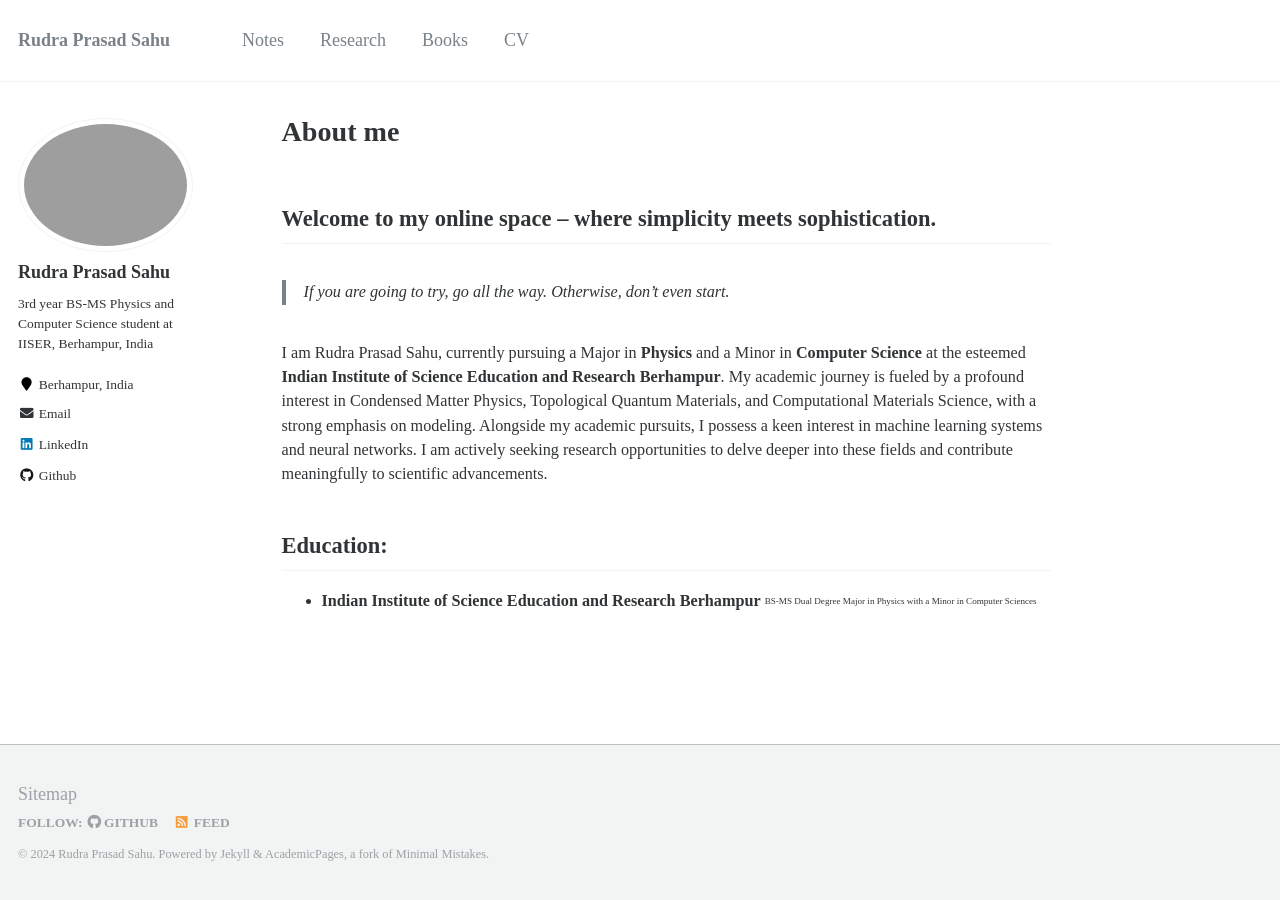
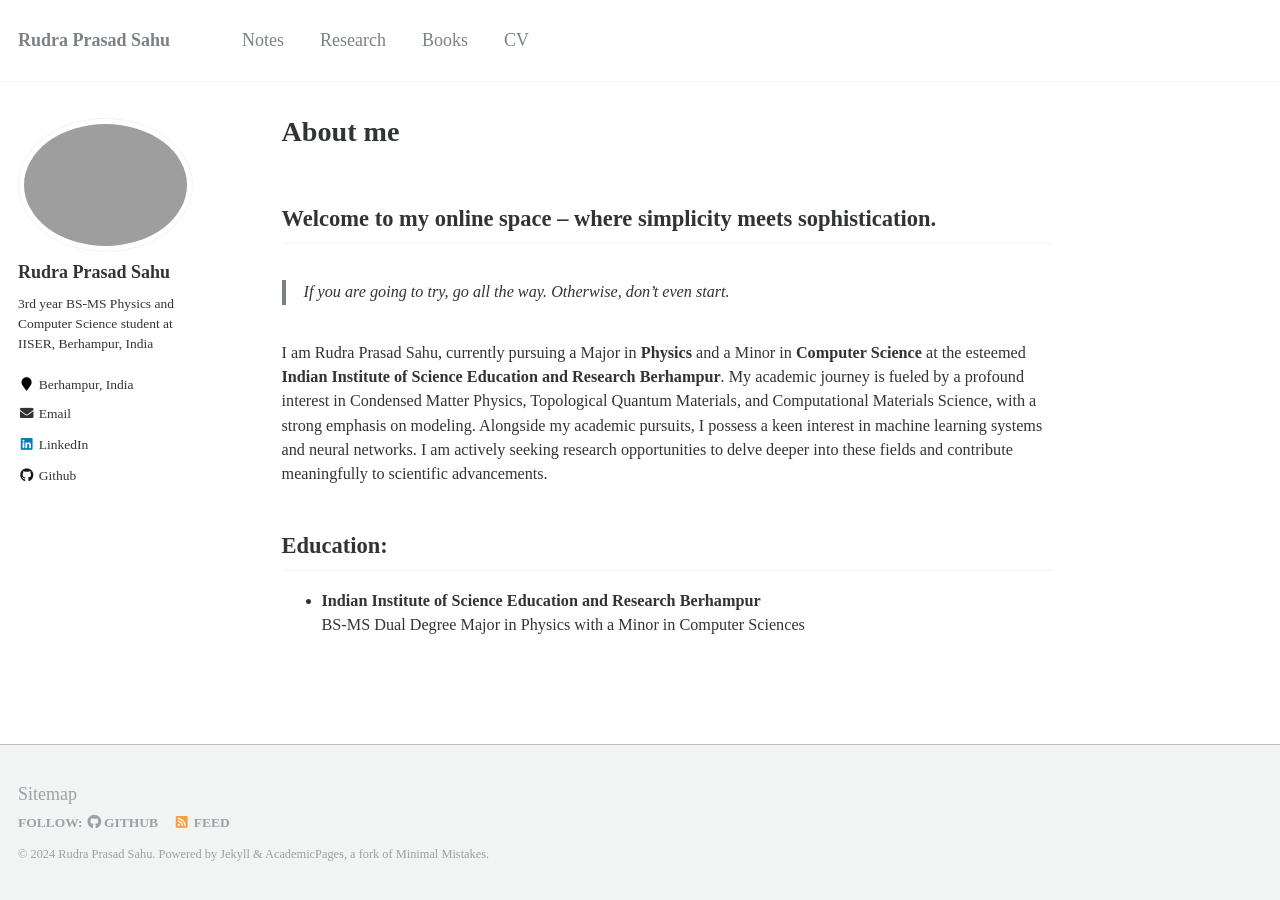
Before and after one commit to rudraprsd/rudraprsd.github.io, a Jekyll site: the page built from _pages/about.md, in a window 1280 px wide. Built offline with Jekyll 4.4.1, drawn with Linux system fonts in a browser that asks for light colours.

```diff
--- a/_pages/about.md
+++ b/_pages/about.md
@@ -17,5 +17,5 @@ I am Rudra Prasad Sahu, currently pursuing a Major in **Physics** and a Minor in
 Education:
 -------
 
-* **Indian Institute of Science Education and Research Berhampur**
-    <sub><sup>BS-MS Dual Degree Major in Physics with a Minor in Computer Sciences<sub><sup>
+* **Indian Institute of Science Education and Research Berhampur** <br>
+    BS-MS Dual Degree Major in Physics with a Minor in Computer Sciences
```
